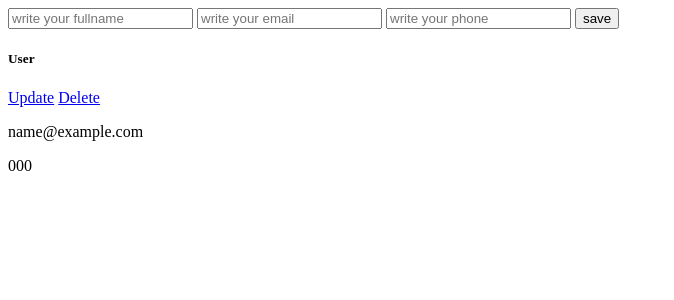
After one commit to edube19/videofincaSQL, a Python web app: template templates/index.html in a window 1280 px wide. The commit adds this page. Shown: the top 300 px of the page, without its empty margins (0-674 px from the left). Run offline with Jinja, Linux system fonts and the light colour scheme; the template is opened without the code that fills it: most values are stand-ins (such as "Sample title", 1, 10 or a date in 2020).

Commit message:
Add files via upload

```diff
--- /dev/null
+++ b/templates/index.html
@@ -0,0 +1,24 @@
+<form action="/new" method="POST">
+    <input type="text" name="fullname" placeholder="write your fullname">
+
+    <input type="email" name="email" placeholder="write your email">
+
+    <input type="text" name="phone" placeholder="write your phone">
+    <button>
+        save
+    </button>
+</form>
+
+<div>
+    {% for contact in contacts %}
+    <div>
+        <h5>{{contact.fullname}}</h5>
+        <div>
+            <a href={{url_for('contacts.update')}}>Update</a>
+            <a href={{url_for('contacts.delete', id=contact.id)}}>Delete</a>
+        </div>
+        <p>{{contact.email}}</p>
+        <p>{{contact.phone}}</p>
+    </div>
+    {% endfor %}
+</div>
```
Also changed, not shown: templates/about.html (line endings or trailing spaces).
